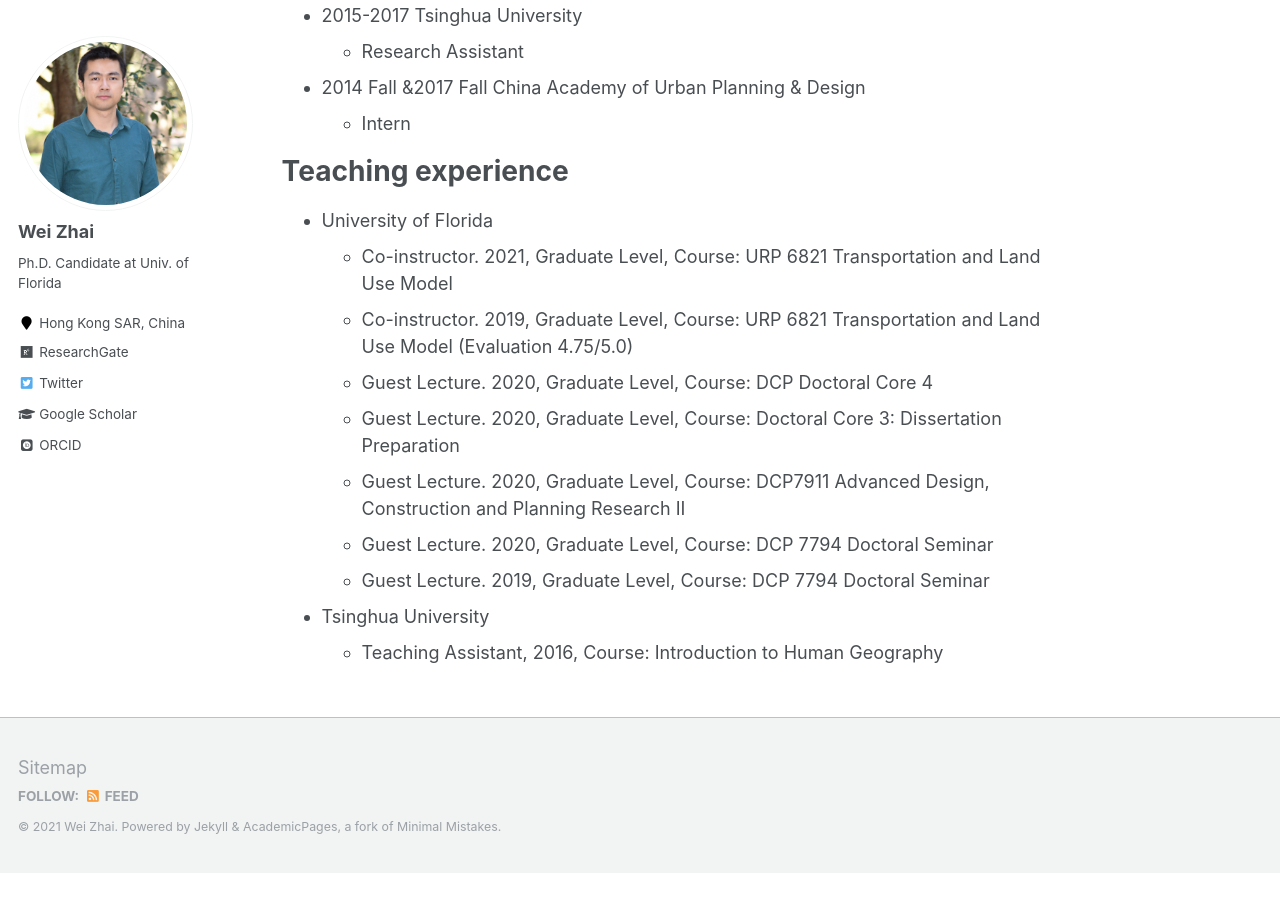
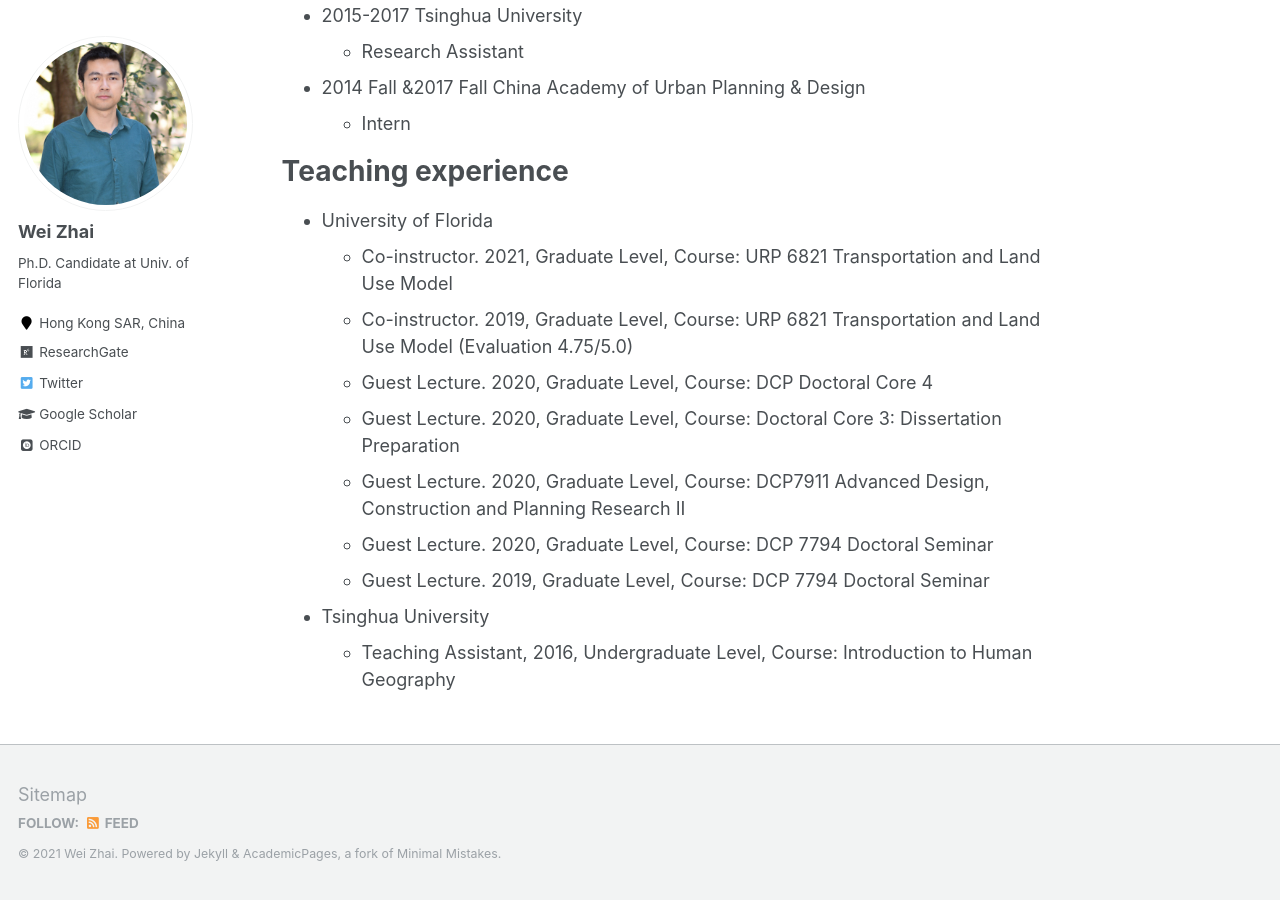
Before and after one commit to skywalkerzhai/weizhai.github.io, a Jekyll site: the page built from _pages/about.md, in a window 1280 px wide and 900 px high, scrolled down 699 px. Built offline with Jekyll 4.4.1, drawn with Linux system fonts in a browser that asks for light colours; some web fonts are replaced; before the commit the page ends 1572 px from its top, so only the background shows below that.

Commit message:
Update about.md

```diff
--- a/_pages/about.md
+++ b/_pages/about.md
@@ -43,4 +43,4 @@ Teaching experience
   * Guest Lecture. 2019, Graduate Level, Course: DCP 7794 Doctoral Seminar
 
 * Tsinghua University
-  * Teaching Assistant, 2016, Course: Introduction to Human Geography
+  * Teaching Assistant, 2016, Undergraduate Level, Course: Introduction to Human Geography
```
